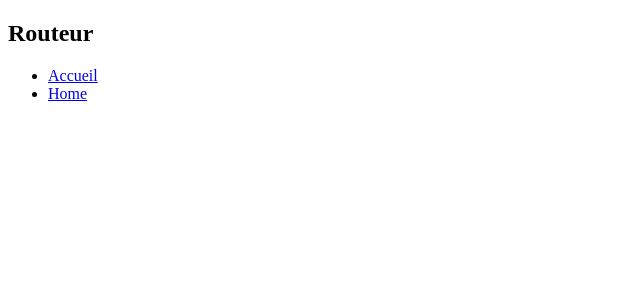
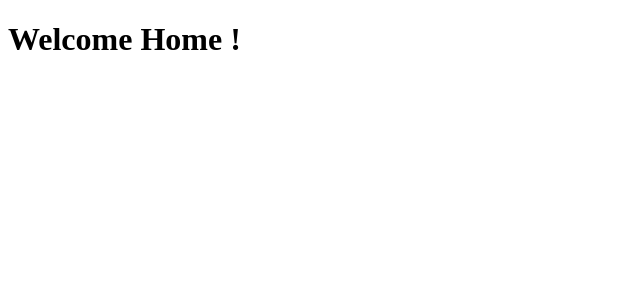
Before and after one commit to Yacoubbeltanivelle/React---Navigation-authentification-et-persistance, a React (Vite) app: page / in a window 1280 px wide. Shown: the top 300 px of the page, without its empty margins (0-640 px from the left). Built offline with nearby package versions, Linux system fonts and the light colour scheme.

Commit message:
Modifs-Simple

```diff
--- a/src/App.jsx
+++ b/src/App.jsx
@@ -5,25 +5,9 @@ import "./App.css";
 
 function App() {
   return (
-    <div>
-      <nav>
-        <h1>Routeur</h1>
-        <ul>
-          <li>
-            <Link to="/">Accueil</Link>
-          </li>
-          <li>
-            <Link to="/home">Home</Link>
-          </li>
-        </ul>
-      </nav>
-
-      <main>
-        <Routes>
-          <Route path="/home" element={<Home />} />
-        </Routes>
-      </main>
-    </div>
+    <Routes>
+      <Route path="/" element={<Home />} />
+    </Routes>
   );
 }
 
--- a/src/pages/Home.jsx
+++ b/src/pages/Home.jsx
@@ -1,12 +1,7 @@
 import React from "react";
-import { Container } from "react-bootstrap";
 
 function Home() {
-  return (
-    <Container className="my-4">
-      <h1>Welcome Home !</h1>
-    </Container>
-  );
+  return <h1>Welcome Home !</h1>;
 }
 
 export default Home;
```
